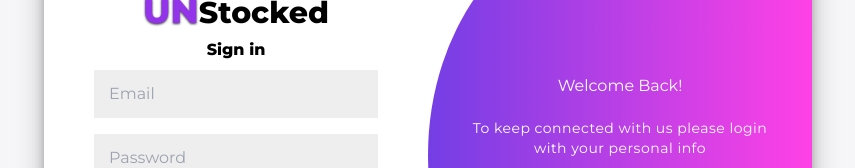
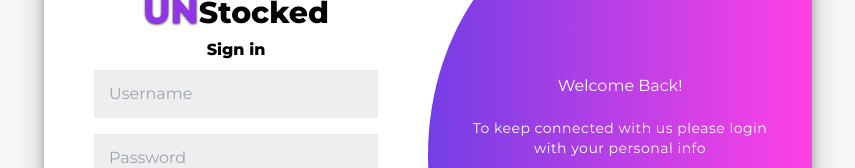
Before and after one commit to jcardenasz/UnstockedFE, a Next.js app: page /authentication in a window 1280 px wide. Shown: the part 225-393 px from the top of the page, without its empty margins (212-1067 px from the left). Built offline with nearby package versions, Linux system fonts and the light colour scheme.

Commit message:
Fixing input type

```diff
--- a/src/app/components/molecules/logInForm/LogInForm.tsx
+++ b/src/app/components/molecules/logInForm/LogInForm.tsx
@@ -19,7 +19,7 @@
             )}>
                 <UnStockedLogo />
                 <h1 className={styles.logInFormTitle}>Sign in</h1>
-                <input id="emailInputSignInForm" className={styles.logInFormInput} type="email" placeholder="Email" value={email} onChange={(e) => { setEmail(e.target.value); }} />
+                <input id="emailInputSignInForm" className={styles.logInFormInput} type="text" placeholder="Username" value={email} onChange={(e) => { setEmail(e.target.value); }} />
                 <input id="passwordInputSignInForm" className={styles.logInFormInput} type="password" placeholder="Password" value={password} onChange={(e) => { setPassword(e.target.value); }} />
                 <button className={styles.logInFormButton}>Sign In</button>
                 <span className={styles.logInFormSpan}><a style={{fontSize:'12px', color: '#00a4fc'}} href="#">Forgot your password?</a></span>
```
